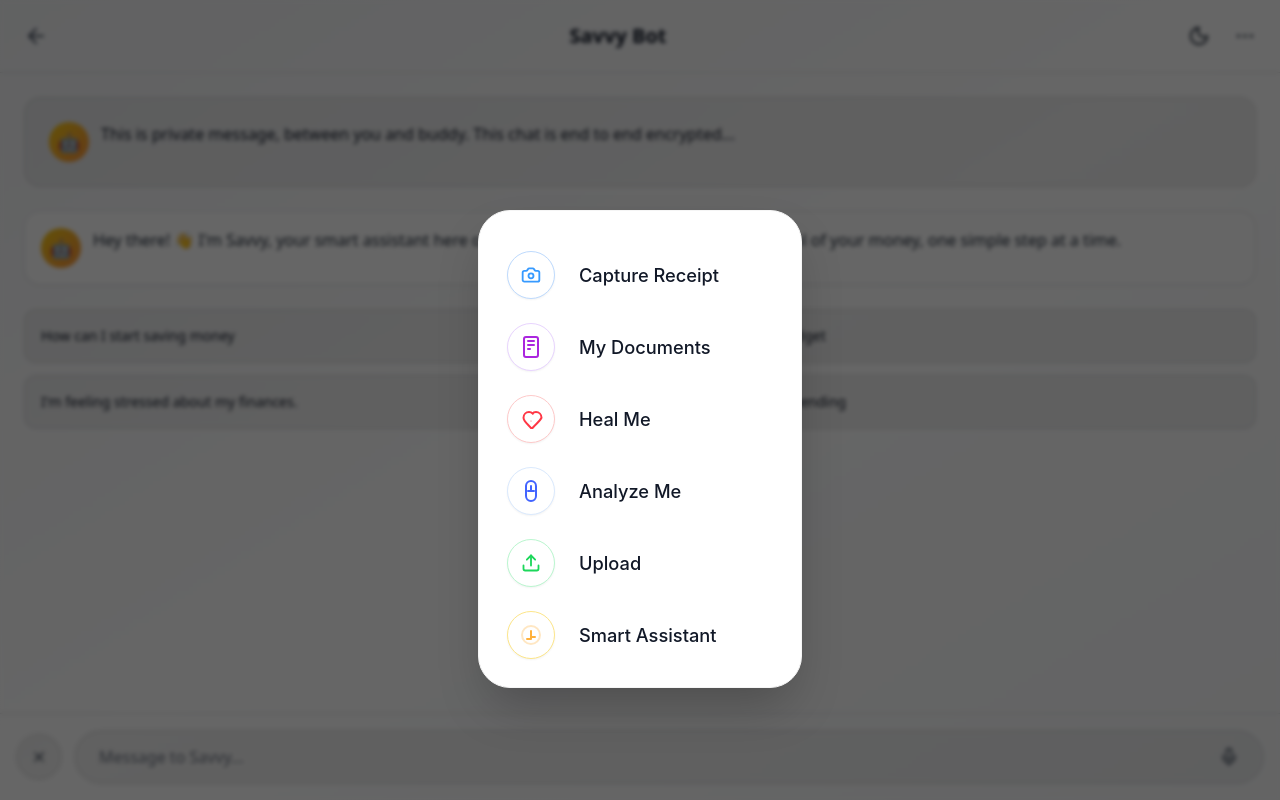
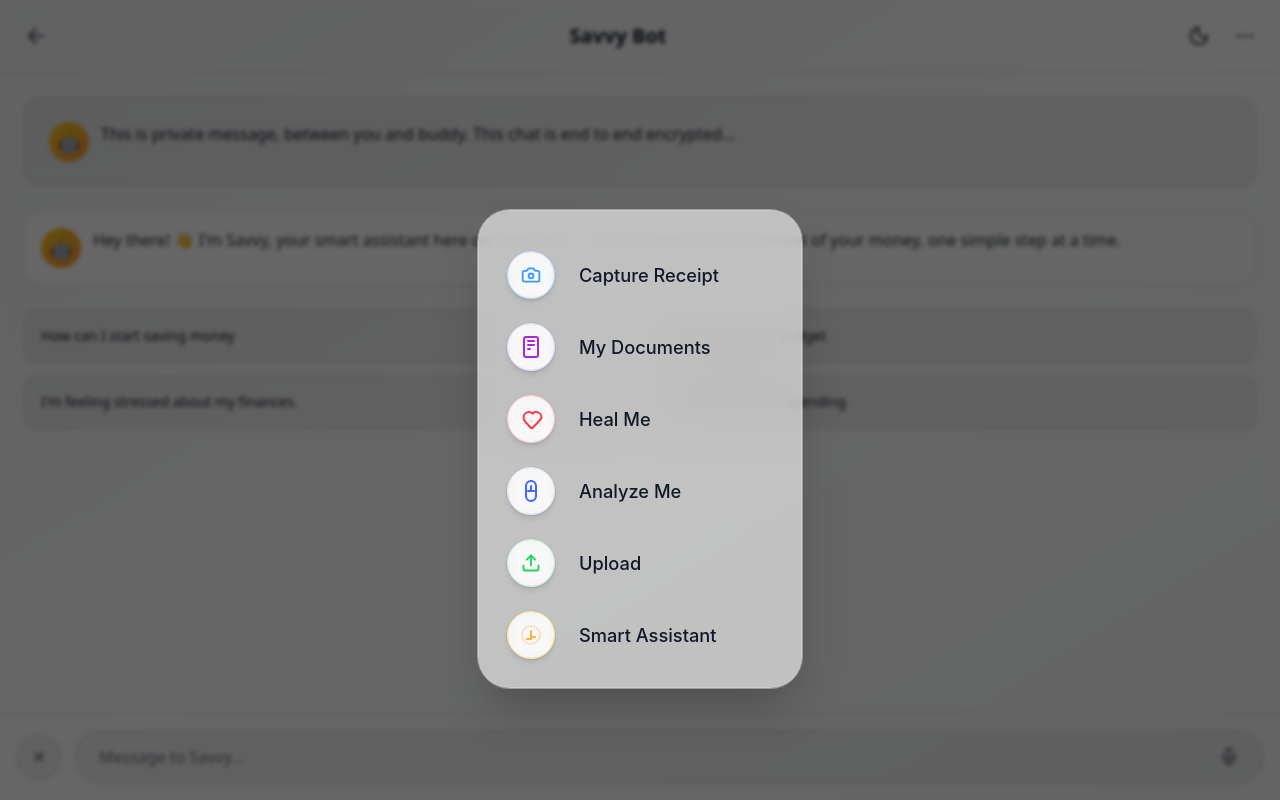
Before and after one commit to digitalboomster/savvy-bot-canvas-remake, a React (Vite) app: page /chat in a window 1280 px wide. Both pictures are taken after a click on the button 39 px from the left and 757 px from the top of the page. Built offline with nearby package versions, Linux system fonts and the light colour scheme.

Commit message:
Refactor feature box for glass effect
Update the appearance of the feature box to have a glassy effect and less basic styling.

```diff
--- a/src/components/ChatFeaturesMenu.tsx
+++ b/src/components/ChatFeaturesMenu.tsx
@@ -110,7 +110,6 @@ const ChatFeaturesMenu: React.FC<ChatFeaturesMenuProps> = ({
       <div
         className="fixed inset-0 z-40 bg-black/60 animate-fade-in transition-opacity"
         style={{
-          // support both dark and light mode
           backdropFilter: 'blur(2px)',
           WebkitBackdropFilter: 'blur(2px)'
         }}
@@ -128,18 +127,28 @@ const ChatFeaturesMenu: React.FC<ChatFeaturesMenuProps> = ({
         tabIndex={-1}
         onMouseDown={e => e.stopPropagation()}
       >
-        <div className="rounded-[32px] bg-white border border-neutral-100 shadow-2xl overflow-hidden transition-all duration-300 max-w-full min-w-[300px] relative">
+        {/* glassy, modern container */}
+        <div className="
+          rounded-[32px]
+          bg-white/60 dark:bg-[#1d2631]/60
+          border border-white/20 dark:border-white/10
+          shadow-2xl
+          backdrop-blur-xl
+          ring-1 ring-white/40 dark:ring-white/10
+          overflow-hidden
+          transition-all duration-300
+          max-w-full min-w-[300px] relative
+        ">
           <div className="flex flex-col items-stretch px-0 pt-7 pb-4">
             <div className="flex flex-col gap-0">
               {features.map((feature, i) => (
                 <button
                   key={feature.key}
                   className={`
-                    flex items-center gap-4 w-full px-7 py-3 text-base font-medium focus:outline-none transition bg-transparent
-                    border-0
-                    hover:bg-neutral-50
-                    text-gray-900
-                    rounded-none
+                    group flex items-center gap-4 w-full px-7 py-3 text-base font-medium focus:outline-none transition
+                    bg-transparent border-0 text-gray-900 dark:text-white relative overflow-hidden
+                    hover:scale-[1.033] active:scale-[0.98]
+                    hover:z-10
                     ${i === 0 ? "rounded-t-2xl" : ""}
                     ${i === features.length - 1 ? "rounded-b-2xl" : ""}
                   `}
@@ -151,16 +160,46 @@ const ChatFeaturesMenu: React.FC<ChatFeaturesMenuProps> = ({
                   style={{
                     fontFamily: "Inter, Arial, sans-serif",
                     fontWeight: 500,
-                    fontSize: "1.14rem"
+                    fontSize: "1.14rem",
                   }}
                 >
+                  {/* feature bg glass hover */}
                   <span
-                    className={`w-12 h-12 flex items-center justify-center rounded-full bg-white shadow-sm border ${feature.iconBgClass} ${feature.iconBorder}`}
-                    style={{ backgroundClip: 'padding-box', transition: "box-shadow .18s" }}
+                    aria-hidden="true"
+                    className="
+                      absolute inset-0 z-0 pointer-events-none
+                      bg-white/20 dark:bg-white/10
+                      opacity-0 group-hover:opacity-100
+                      transition-opacity duration-200
+                    "
+                  />
+                  {/* subtle border animation */}
+                  <span
+                    aria-hidden="true"
+                    className="
+                      absolute left-0 top-0 w-full h-full z-0 pointer-events-none
+                      rounded-2xl border-2 border-yellow-300/0 group-hover:border-yellow-300/15
+                      transition-all duration-300
+                    "
+                  />
+
+                  {/* icon circle with subtle glass effect */}
+                  <span
+                    className={`
+                      w-12 h-12 flex items-center justify-center rounded-full
+                      shadow-md
+                      border ${feature.iconBgClass} ${feature.iconBorder}
+                      bg-white/70 dark:bg-white/10
+                      ring-1 ring-black/5 dark:ring-white/10
+                      backdrop-blur-sm
+                      transition-all duration-300
+                      group-hover:shadow-lg group-hover:bg-white/85 dark:group-hover:bg-white/20
+                    `}
+                    style={{ backgroundClip: 'padding-box' }}
                   >
                     {feature.icon}
                   </span>
-                  <span className="ml-2">{feature.label}</span>
+                  <span className="ml-2 relative z-10">{feature.label}</span>
                 </button>
               ))}
             </div>
```
